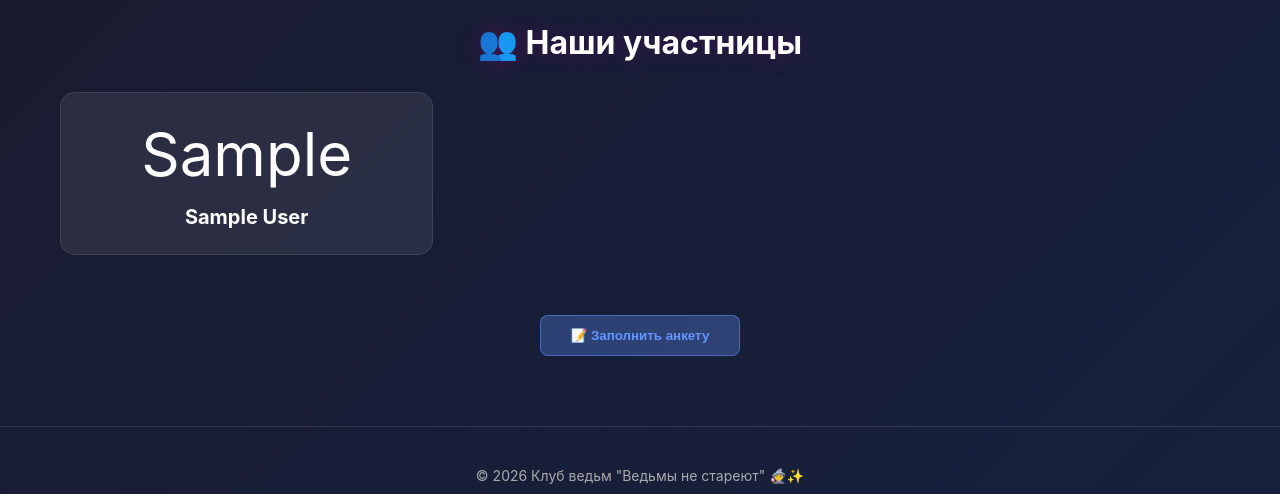
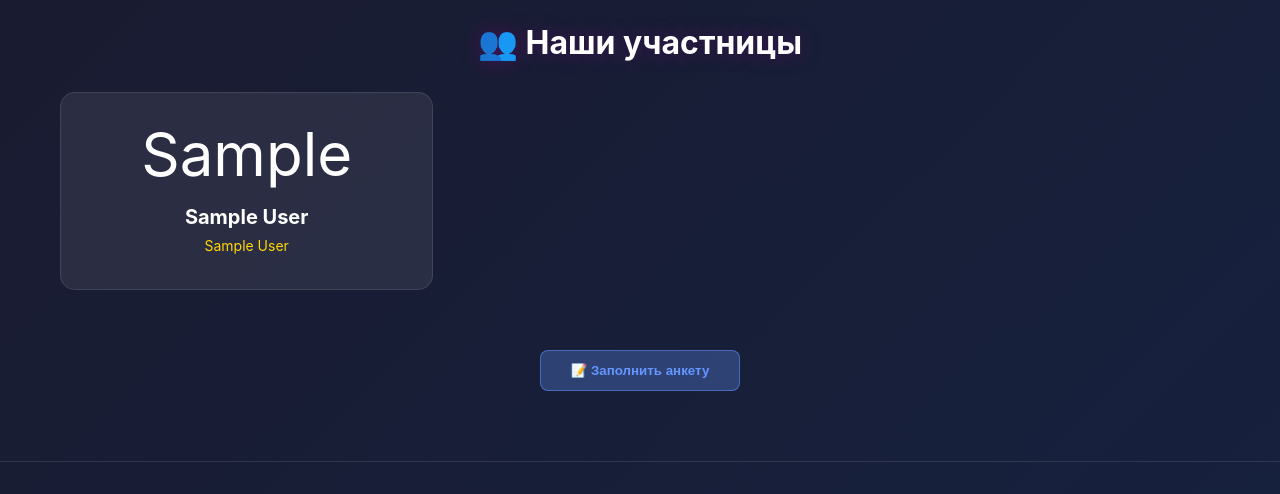
Before and after one commit to timka191010/witch-bot-update, a Flask app: page / in a window 1280 px wide. Shown: the part 326-820 px from the top of the page. Run offline with Flask 3, Linux system fonts and the light colour scheme; tables that the repository leaves empty hold one stand-in row (values such as "Sample post"); some libraries are stand-ins or nearby versions.

Commit message:
Update index.html

```diff
--- a/api/templates/index.html
+++ b/api/templates/index.html
@@ -154,6 +154,13 @@
         .member-name {
             font-size: 20px;
             font-weight: bold;
+            margin-bottom: 8px;
+        }
+
+        .member-title {
+            color: #FFD700;
+            font-size: 14px;
+            margin-bottom: 10px;
         }
 
         .form-section {
@@ -439,6 +446,7 @@
                     <div class="member-card">
                         <div class="member-emoji">${member.emoji}</div>
                         <div class="member-name">${member.name}</div>
+                        <div class="member-title">${member.title}</div>
                     </div>
                 `).join('');
             } catch (error) {
```
